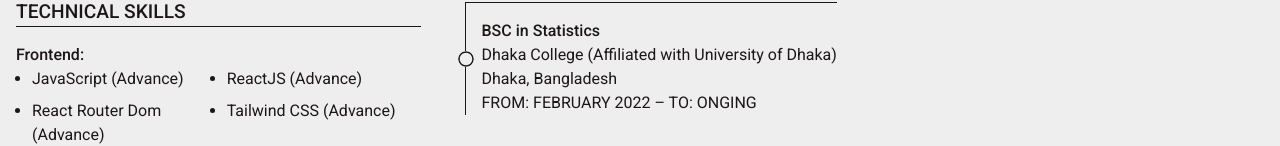
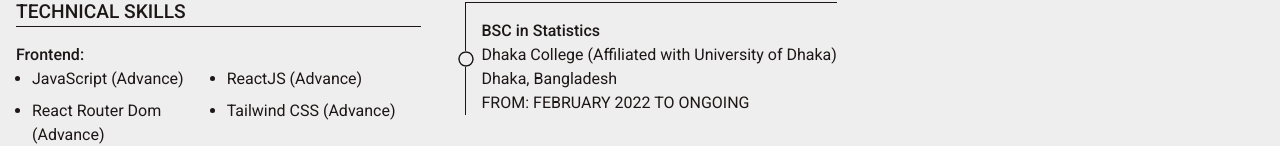
Before and after one commit to Md-Raint-Rubbyat-Sultan/Portfolio-react-JS, a React (Vite) app: page /about in a window 1280 px wide. Shown: the part 449-595 px from the top of the page. Built offline with nearby package versions, Linux system fonts and the light colour scheme.

Commit message:
update to data style

```diff
--- a/public/db/adminData.json
+++ b/public/db/adminData.json
@@ -124,10 +124,10 @@
       "institution": "Dhaka College (Affiliated with University of Dhaka)",
       "degree": "BSC in Statistics",
       "location": "Dhaka, Bangladesh",
-      "year": "FROM: FEBRUARY 2022 – TO: ONGING"
+      "year": { "start": "february 2022", "end": "ongoing" }
     }
   ],
-  "experiance": [
+  "experience": [
     {
       "institution": "",
       "position": "",
--- a/src/pages/About/About.jsx
+++ b/src/pages/About/About.jsx
@@ -155,7 +155,10 @@ const About = () => {
                           <p className="font-medium">{edu?.degree}</p>
                           <p>{edu?.institution}</p>
                           <p>{edu?.location}</p>
-                          <p>{edu?.year}</p>
+                          <p>
+                            FROM: {edu?.year?.start?.toUpperCase()} TO{" "}
+                            {edu?.year?.end?.toUpperCase()}
+                          </p>
                         </div>
                       ))}
                     </article>
@@ -192,7 +195,7 @@ const About = () => {
               </div>
             </div>
             {/* experiance */}
-            {adminData?.experiance?.institution && (
+            {adminData?.experience?.institution && (
               <div>
                 <div className="flex items-start gap-fluid-xs">
                   <div>
@@ -204,7 +207,7 @@ const About = () => {
                       <FaRegCircle className="text-fluid-xs bg-final rounded-full absolute top-1/2 -translate-y-1/2 -translate-x-1/2" />
                       <div className="text-fluid-xs pl-fluid pt-fluid">
                         <article>
-                          {adminData?.experiance?.map((exp, idx) => (
+                          {adminData?.experience?.map((exp, idx) => (
                             <div key={idx}>
                               <p className="font-medium">{exp?.institution}</p>
                               <p>{exp?.position}</p>
```
